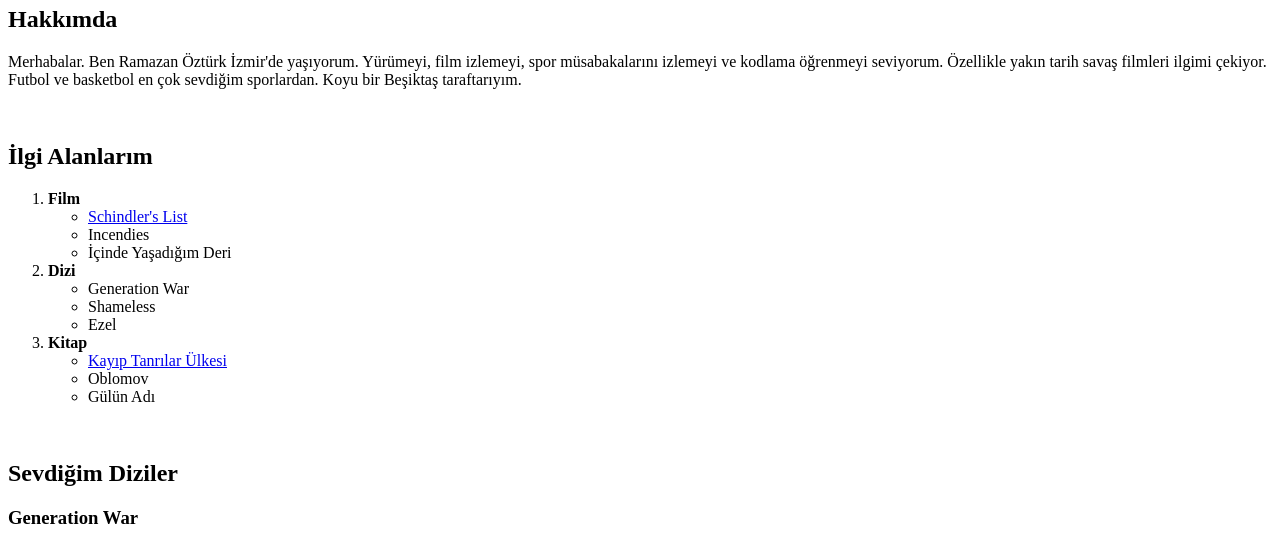
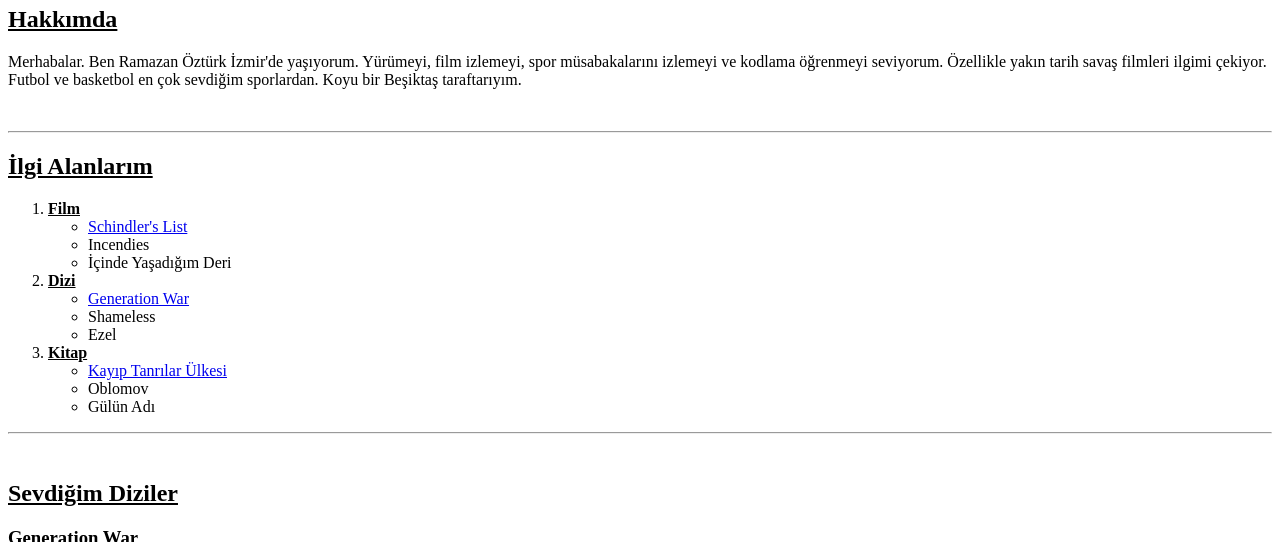
Before and after one commit to ozturkramazan/ilkwebpatika, a plain HTML site: page index.html in a window 1280 px wide. Shown: the part 60-602 px from the top of the page. Drawn offline with Linux system fonts and the light colour scheme.

Commit message:
"biçimlendirme yapildi"

```diff
--- a/index.html
+++ b/index.html
@@ -1,34 +1,35 @@
 <h1>Ramazan ÖZTÜRK</h1>
 <!-- h1 ana başlık -->
-<h2>Hakkımda</h2>
+<h2><u>Hakkımda</u></h2>
 <!-- h2 alt başlık yazmamızı sağlar -->
-<p>Merhabalar. Ben Ramazan Öztürk İzmir'de yaşıyorum. Yürümeyi, film izlemeyi, spor müsabakalarını izlemeyi ve kodlama öğrenmeyi seviyorum. Özellikle yakın tarih savaş filmleri ilgimi çekiyor. Futbol ve basketbol en çok sevdiğim sporlardan. Koyu bir Beşiktaş taraftarıyım.</p><br>
-<h2><b>İlgi Alanlarım</b></h2>
+<p>Merhabalar. Ben Ramazan Öztürk İzmir'de yaşıyorum. Yürümeyi, film izlemeyi, spor müsabakalarını izlemeyi ve kodlama öğrenmeyi seviyorum. Özellikle yakın tarih savaş filmleri ilgimi çekiyor. Futbol ve basketbol en çok sevdiğim sporlardan. Koyu bir Beşiktaş taraftarıyım.</p><br> <hr>
+<h2><b><u>İlgi Alanlarım</u></b></h2>
 <ol>
-    <li><b>Film</b></li>
+    <li><b><u>Film</u></b></li>
             <ul>
-                <li><a href="https://www.imdb.com/title/tt0108052/?ref_=nv_sr_srsg_0_tt_3_nm_5_q_schin">Schindler's List</a></li>
+                <li><a target="_blank" href="https://www.imdb.com/title/tt0108052/?ref_=nv_sr_srsg_0_tt_3_nm_5_q_schin">Schindler's List</a></li>
                 <li>Incendies</li>
                 <li>İçinde Yaşadığım Deri</li>
             </ul>
-    <li><b>Dizi</b>
+    <li><b><u>Dizi</u></b>
             <ul>
-                <li>Generation War</li>
+                <li><a target="_blank" href="https://www.imdb.com/title/tt1883092/?ref_=nv_sr_srsg_0_tt_8_nm_0_q_unsere">Generation War</a></li>
                 <li>Shameless</li>
                 <li>Ezel</li>
             </ul></li>
-    <li><b>Kitap</b>
+    <li><b><u>Kitap</u></b>
             <ul>
-                <li><a href="https://www.goodreads.com/book/show/58233907-kay-p-tanr-lar-lkesi?from_search=true&from_srp=true&qid=plTyKnBJSx&rank=1">Kayıp Tanrılar Ülkesi</a></li>
+                <li><a target="_blank" href="https://www.goodreads.com/book/show/58233907-kay-p-tanr-lar-lkesi?from_search=true&from_srp=true&qid=plTyKnBJSx&rank=1">Kayıp Tanrılar Ülkesi</a></li>
                 <li>Oblomov</li>
                 <li>Gülün Adı</li>
             </ul></li>
-</ol>
+</ol> <hr>
 <!-- ul ve ol düzenli ve düzensiz listeleme yapmamızı sağlıyor bu taglerle film, dizi ve kitaplari listeledim -->
 <!-- <p> etiketi paragraf yazmamızı sağlar -->
 <br>
 <!-- br etiketi ise bir alt satıra geçmemizi sağlar -->
-<h2>Sevdiğim Diziler</h2>
-<h3>Generation War</h3>
-<img src="https://play-lh.googleusercontent.com/npg3Pf_k9ZUqj38OfWiKX5XAmQN0HMpW_IR445-x75g9emMt_2bCTF7zHgwHK9AKnGM=w240-h480-rw" alt="İlk olarak 2013 te Alman kamu yayın kuruluşu olan ZDF tarafından yayınlanan 3 bölümden oluşan film tadında 2. Dünya Savaşı dönemi mini dizidir.">
+<h2><u>Sevdiğim Diziler</u></h2>
+<h3> <u><b>Generation War</b></u></h3>
+<img src="https://play-lh.googleusercontent.com/npg3Pf_k9ZUqj38OfWiKX5XAmQN0HMpW_IR445-x75g9emMt_2bCTF7zHgwHK9AKnGM=w240-h480-rw" alt="">
+<p>İlk olarak 2013 te Alman kamu yayın kuruluşu olan ZDF tarafından yayınlanan 3 bölümden oluşan film tadında 2. Dünya Savaşı dönemi <u>mini dizidir</u>.</p>
 <!-- eklentilerden html preview yüklendikten sonra yanda yazıklarımı görebiliyorum. Bunu markdown dersinde öğrenmiştim -->
```
